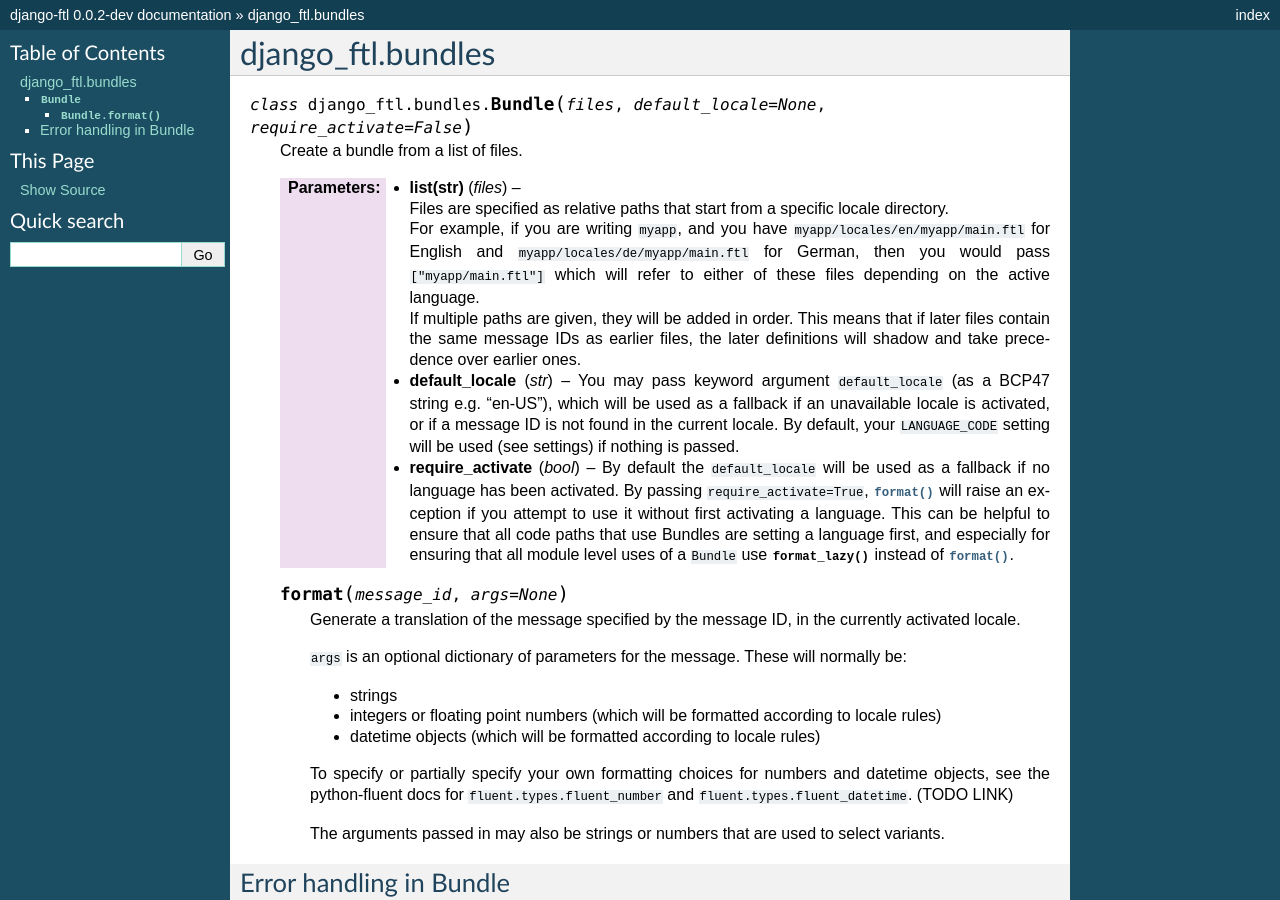
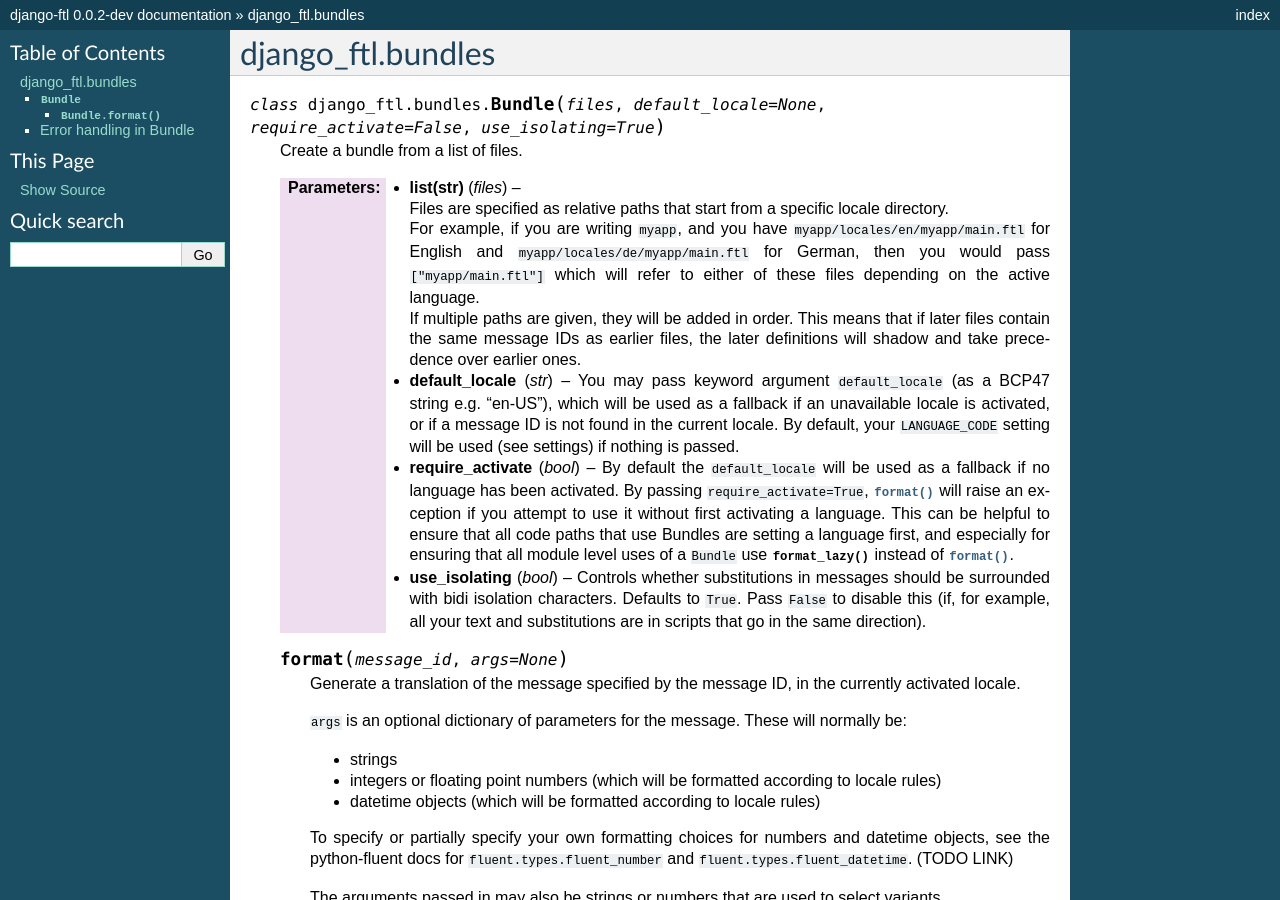
Before and after one commit to django-ftl/django-ftl, a Sphinx documentation site: the page built from docs/api/bundle.rst, in a window 1280 px wide and 900 px high. Built offline with Sphinx 7.4.7, drawn with Linux system fonts in a browser that asks for light colours.

Commit message:
Tests and docs for Bundle.use_isolating

```diff
--- a/docs/api/bundle.rst
+++ b/docs/api/bundle.rst
@@ -4,7 +4,7 @@
 
 .. currentmodule:: django_ftl.bundles
 
-.. class:: Bundle(files, default_locale=None, require_activate=False)
+.. class:: Bundle(files, default_locale=None, require_activate=False, use_isolating=True)
 
    Create a bundle from a list of files.
 
@@ -40,6 +40,13 @@
       paths that use Bundles are setting a language first, and especially for
       ensuring that all module level uses of a ``Bundle`` use
       :meth:`format_lazy` instead of :meth:`format`.
+
+   :param bool use_isolating:
+
+      Controls whether substitutions in messages should be surrounded with bidi
+      isolation characters. Defaults to ``True``. Pass ``False`` to disable this
+      (if, for example, all your text and substitutions are in scripts that go
+      in the same direction).
 
    .. method:: format(message_id, args=None)
 
```
Also changed, not shown: docs/usage.rst (+6 -1 lines), 1 other file.
